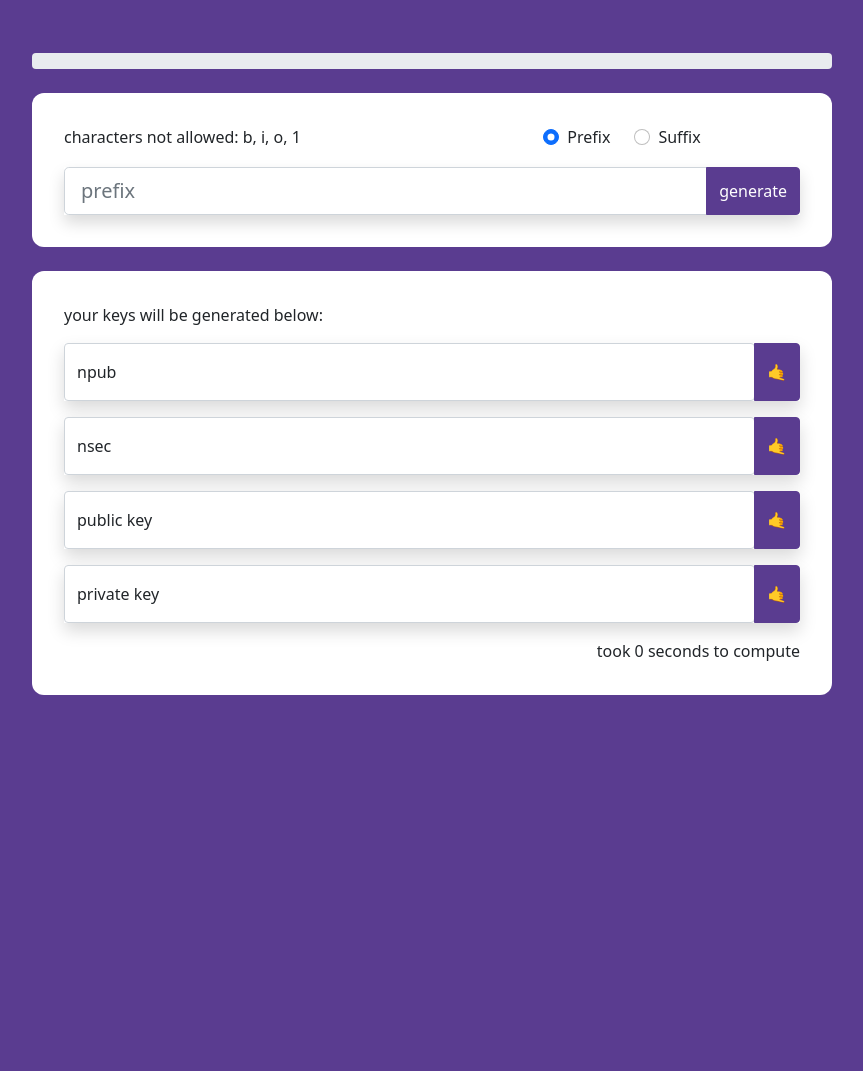
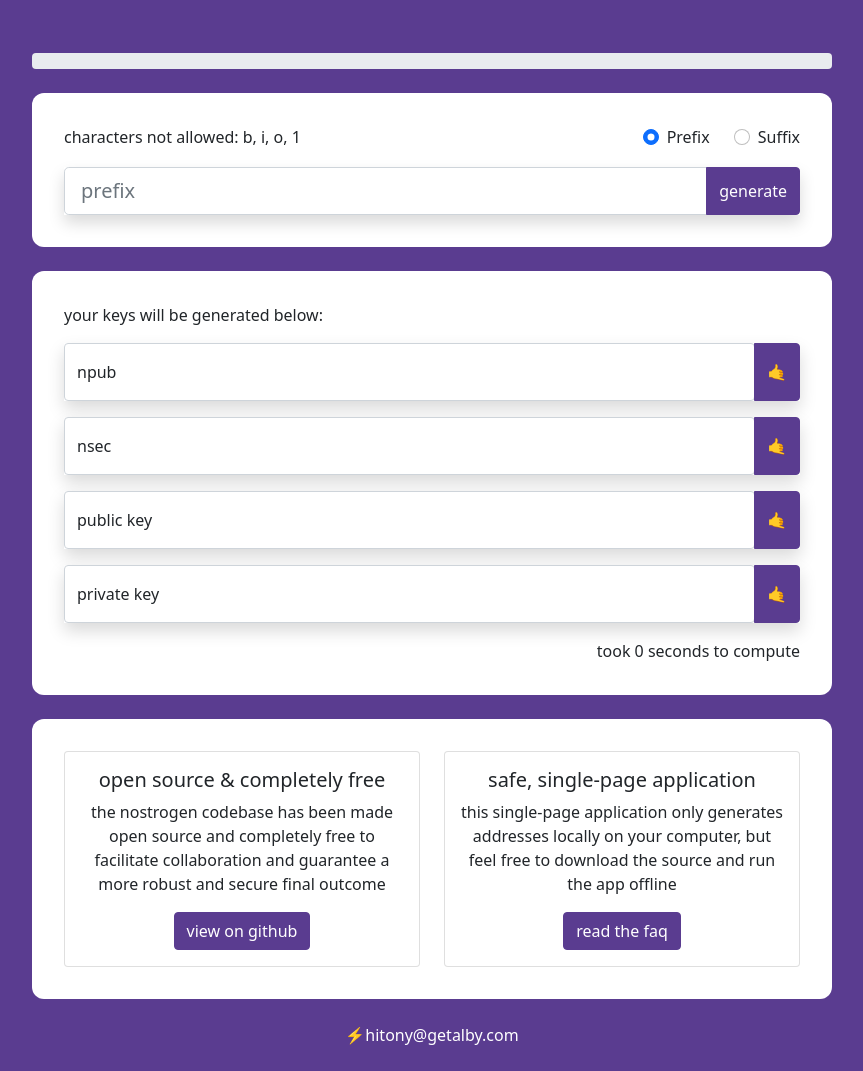
Before and after one commit to tonyinit/nostrogen, a plain HTML site: page index.html in a window 1280 px wide. Shown: the part 121-1192 px from the top of the page, without its empty margins (208-1071 px from the left). Before the commit the page ends 840 px from the top, so only its background shows below. Drawn offline with nearby package versions, Linux system fonts and the light colour scheme.

Commit message:
[nostrogen] progress push
add purple gear favicon
change placeholder text on prefix/suffix choice
update h4 color to black
update alignment of elements for mobile
add open source/free and safe/single page app cards with github/fax buttons
add donation ln getalby link
add donation-link css classes

```diff
--- a/index.html
+++ b/index.html
@@ -4,6 +4,8 @@
     <meta charset="UTF-8">
     <meta name="viewport" content="width=device-width, initial-scale=1.0">
     <title>nostrogen - a simple nostr vanity address generator</title>
+    <link rel="icon" type="image/png" href="favicon-32x32.png" sizes="32x32" />
+    <link rel="icon" type="image/png" href="favicon-16x16.png" sizes="16x16" />
     <link rel="stylesheet" href="https://cdn.jsdelivr.net/npm/bootstrap@5.0.0-beta1/dist/css/bootstrap.min.css">
     <link rel="stylesheet" href="https://cdnjs.cloudflare.com/ajax/libs/font-awesome/5.15.2/css/all.min.css">
     <link rel="stylesheet" href="style.css">
@@ -21,10 +23,10 @@
       <div class="form-group">
         <div class="row">
           <div class="col-12 col-md-6">
-            <div class="d-flex justify-content-sm-center justify-content-md-start pb-3">characters not allowed: b, i, o, 1</div>
+            <div class="d-flex justify-content-center justify-content-md-start pb-3">characters not allowed: b, i, o, 1</div>
           </div>
           <div class="col-12 col-md-6">
-            <div class="d-flex justify-content-sm-center justify-content-md-space-between">
+            <div class="d-flex justify-content-center justify-content-md-end">
               <div class="form-check mx-3 px-2">
                 <input class="form-check-input" type="radio" name="prefixRadio" id="prefixRadio" checked>
                 <label class="form-check-label" for="prefixRadio">
@@ -48,7 +50,7 @@
       </div>
     </div>
     <div class="container mt-4">
-      <div class="pb-3">
+      <div class="pb-3 d-flex justify-content-center justify-content-md-start">
         your keys will be generated below:
       </div>
       <div class="form-group">
@@ -85,6 +87,31 @@
         </div>
       </div>
     </div>
+    <div class="container mt-4 text-center">
+      <div class="row">
+        <div class="col-sm-6">
+          <div class="card">
+            <div class="card-body">
+              <h5 class="card-title">open source & completely free</h5>
+              <p class="card-text">the nostrogen codebase has been made open source and completely free to facilitate collaboration and guarantee a more robust and secure final outcome</p>
+              <a href="https://github.com/tonyinit/nostrogen" class="btn btn-primary">view on github</a>
+            </div>
+          </div>
+        </div>
+        <div class="col-sm-6">
+          <div class="card">
+            <div class="card-body">
+              <h5 class="card-title">safe, single-page application</h5>
+              <p class="card-text">this single-page application only generates addresses locally on your computer, but feel free to download the source and run the app offline</p>
+              <a href="#" class="btn btn-primary">read the faq</a>
+            </div>
+          </div>
+        </div>
+      </div>
+    </div>
+    <div class="d-flex justify-content-center mt-4">
+      <a href="https://getalby.com/p/hitony" class="donate-link" target="_blank">⚡️hitony@getalby.com</a>
+    </div>
     <script src="nostrogen.js"></script>
   </body>
 </html>
--- a/nostrogen.js
+++ b/nostrogen.js
@@ -29,11 +29,13 @@ let isPrefix = prefixRadioEl.checked;
 
 prefixRadioEl.onclick = function() {
   suffixRadioEl.checked = false;
+  prefixEl.placeholder = 'prefix';
   isPrefix = true;
 }
 
 suffixRadioEl.onclick = function() {
   prefixRadioEl.checked = false;
+  prefixEl.placeholder = 'suffix';
   isPrefix = false;
 }
 
--- a/style.css
+++ b/style.css
@@ -23,7 +23,7 @@ h1 {
 }
 
 h4 {
-  color: #221736;
+  color: #000;
   font-size: 1.5rem;
   font-weight: 400;
   margin: 0 0 3.5rem 0;
@@ -44,3 +44,13 @@ h4 {
   background-color: #6544A2;
   border-color: #6544A2;
 }
+
+.donate-link {
+  color: #fff;
+  text-decoration: none;
+}
+
+.donate-link:hover {
+  color: #ff9900;
+  text-decoration: none;
+}
```
Also changed, not shown: favicon-16x16.png (added), favicon-32x32.png (added).
